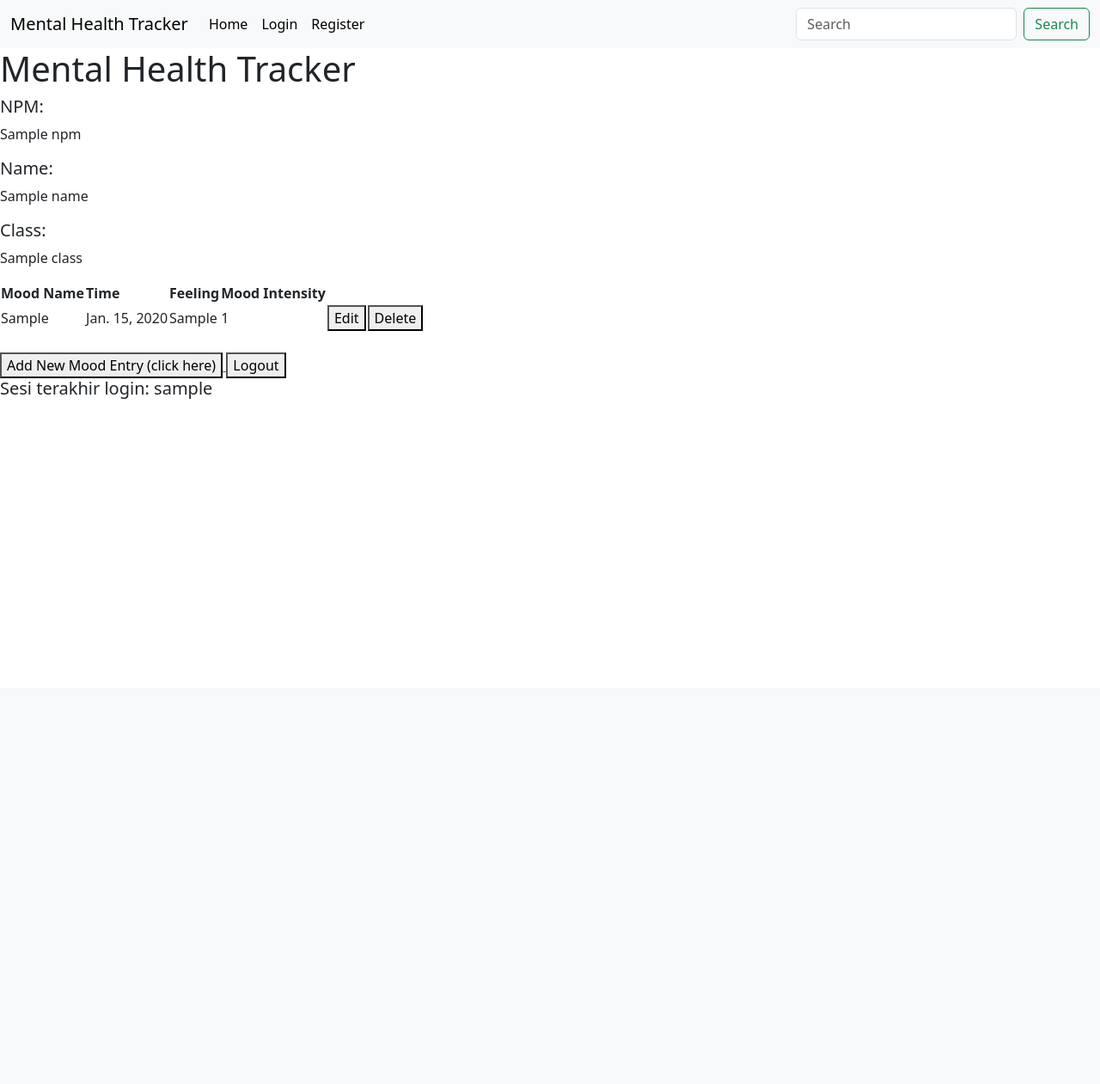
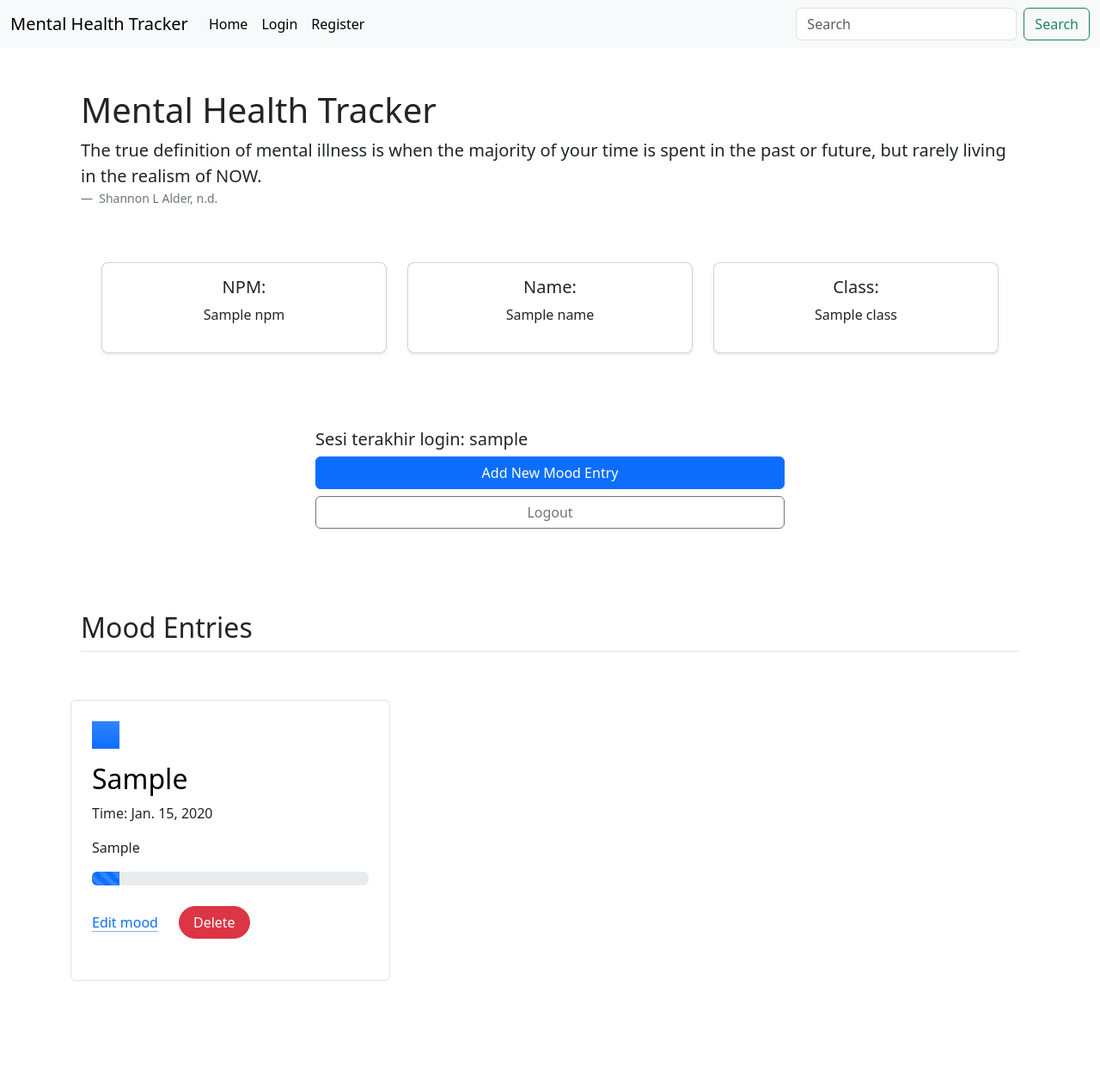
Before and after one commit to theoalll/mental-health-tracker, a Django app: template main/templates/main.html in a window 1280 px wide. Shown: the whole page at 86% size. Before the commit the page ends 464 px from the top, so only its background shows below. Run offline with Django 5.2, Linux system fonts and the light colour scheme; tables that the repository leaves empty hold one stand-in row (values such as "Sample post"); the template is opened without the code that fills it: values that come from a table or form of the project are taken from there, most other values are stand-ins (such as "Sample title", 1, 10 or a date in 2020).

Commit message:
add styling to main page

```diff
--- /dev/null
+++ b/main/templates/card_mood.html
@@ -0,0 +1,42 @@
+<div class="feature col border rounded px-4 py-4">
+    <div class="feature-icon d-inline-flex align-items-center justify-content-center text-bg-primary bg-gradient fs-2 mb-3">
+      <svg class="bi" width="1em" height="1em"><use xlink:href="#collection"></use></svg>
+    </div>
+    <h3 class="fs-2 text-body-emphasis">{{mood_entry.mood}}</h3>
+    <p>Time: {{mood_entry.time}}</p>
+    <p>{{mood_entry.feelings}}</p>
+
+    <div class="progress" role="progressbar" aria-label="Animated striped example" aria-valuenow="{{mood_entry.mood_intensity}}" aria-valuemin="0" aria-valuemax="100">
+        <div class="progress-bar progress-bar-striped progress-bar-animated" style="width:{{ mood_entry.mood_intensity }}0%" ></div>
+    </div>
+
+    <div class="hstack gap-3 py-3">
+        <a class="icon-link" href="{% url 'main:edit_mood' mood_entry.pk%}">
+            Edit mood
+        </a>
+        <div class="p-2">
+            <button type="button" class="btn btn-danger rounded-pill px-3" data-bs-toggle="modal" data-bs-target="#deleteConfirmation">
+                Delete
+            </button>
+        </div>
+
+    </div>
+</div>
+
+<div class="modal fade" id="deleteConfirmation" tabindex="-1" aria-labelledby="exampleModalLabel" aria-hidden="true">
+    <div class="modal-dialog">
+      <div class="modal-content">
+        <div class="modal-header">
+          <h1 class="modal-title fs-5" id="exampleModalLabel">Are you sure want to delete this mood?</h1>
+          <button type="button" class="btn-close" data-bs-dismiss="modal" aria-label="Close"></button>
+        </div>
+        <div class="modal-body">
+          Once deleted, the mood can't be recovered, and you will lost your precious memory together :(
+        </div>
+        <div class="modal-footer">
+          <button type="button" class="btn btn-secondary" data-bs-dismiss="modal">Cancel</button>
+          <a class="btn btn-danger rounded-pill px-3" role="button" href="{% url 'main:delete_mood' mood_entry.pk%}" type="a">Delete</a>
+        </div>
+      </div>
+    </div>
+  </div>
--- a/main/templates/main.html
+++ b/main/templates/main.html
@@ -1,68 +1,79 @@
 {% extends 'base.html' %}
 {% block content %}
 {% include 'navbar.html' %}
+{% load static %}
+<div class="container-sm px-4 py-5">
 
     <h1>Mental Health Tracker</h1>
 
+    <figure>
+        <blockquote class="blockquote">
+          <p>The true definition of mental illness is when the majority
+            of your time is spent in the past or future, but rarely living
+            in the realism of NOW.</p>
+        </blockquote>
+        <figcaption class="blockquote-footer">
+            Shannon L Alder, n.d.
+        </figcaption>
+    </figure>
+
+    <div class="row row-cols-1 row-cols-md-3 mb-3 text-center px-4 py-5">
+        <div class="col">
+            <div class="card mb-4 rounded-3 shadow-sm py-3">
                 <h5>NPM: </h5>
-<p>{{ npm }}<p>
+                <p>{{ npm }}</p>
+            </div>
+        </div>
+        <div class="col">
+            <div class="card mb-4 rounded-3 shadow-sm py-3">
                 <h5>Name: </h5>
-<p>{{ name }}<p>
+                <p>{{ name }}</p>
+            </div>
+        </div>
+        <div class="col">
+            <div class="card mb-4 rounded-3 shadow-sm py-3">
                 <h5>Class: </h5>
-<p>{{ class }}<p>
+                <p>{{ class }}</p>
+            </div>
+        </div>
+    </div>
+
+
+    <div class="col-lg-6 col-xxl-5 mx-auto">
+        <h5>Sesi terakhir login: {{ last_login }}</h5>
+        <div class="d-grid gap-2">
+            <a class="btn btn-primary" role="button" href="{% url 'main:create_mood_entry' %}">Add New Mood Entry</a>
+          <a class="btn btn-outline-secondary" role="button" href="{% url 'main:logout' %}">Logout</a>
+        </div>
+    </div>
+
 
     {% if not mood_entries %}
-<p>Belum ada data mood pada mental health tracker.</p>
+
+    <div class="vstack gap-3 text-center px-4 py-3">
+        <div class="p-2"><h5>Belum ada data mood pada mental health tracker :(</h5></div>
+        <div class="p-2"><img src="{% static 'image/mood_not_found.png' %}" alt="Sad face" style="width: 150px; height: 150px;" class="w-32 h-32 mb-4"/></div>
+      </div>
     {% else %}
-<table>
-<tr>
-    <th>Mood Name</th>
-    <th>Time</th>
-    <th>Feeling</th>
-    <th>Mood Intensity</th>
-</tr>
+
 
     {% comment %} Berikut cara memperlihatkan data mood di bawah baris ini
     {% endcomment %}
+    <div class="container px-4 py-5" id="featured-3" ></div>
+        <h2 class="pb-2 border-bottom">Mood Entries</h2>
+            <div class="row g-4 py-5 row-cols-1 row-cols-lg-3">
                 {% for mood_entry in mood_entries %}
-<tr>
-    <td>{{mood_entry.mood}}</td>
-    <td>{{mood_entry.time}}</td>
-    <td>{{mood_entry.feelings}}</td>
-    <td>{{mood_entry.mood_intensity}}</td>
-    <td>
-        <!-- membangun URL dengan menambahkan primary key (pk) dari objek mood_entry sebagai parameter -->
-        <a href="{% url 'main:edit_mood' mood_entry.pk %}">
-            <button>
-                Edit
-            </button>
-        </a>
-    </td>
-    <td>
-        <!-- membangun URL dengan menambahkan primary key (pk) dari objek mood_entry sebagai parameter -->
-        <a href="{% url 'main:delete_mood' mood_entry.pk %}">
-            <button>
-                Delete
-            </button>
-        </a>
-    </td>
-</tr>
+                    {% include 'card_mood.html' with mood_entry=mood_entry %}
                 {% endfor %}
-</table>
+            </div>
+    </div>
+
     {% endif %}
 
     <br />
 
-<a href="{% url 'main:create_mood_entry' %}">
-<button>Add New Mood Entry (click here)</button>
-</a>
 
-<!-- {% url 'main:logout' %} digunakan untuk mengarah ke URL secara dinamis berdasarkan app_name dan name yang sudah didefinisikan di urls.py -->
-<!-- url 'app_name:view_name' -->
-<a href="{% url 'main:logout' %}">
-    <button>Logout</button>
-</a>
+</div>
 
-<h5>Sesi terakhir login: {{ last_login }}</h5>
 
 {% endblock content %}
--- /dev/null
+++ b/static/css/global.css
@@ -0,0 +1,20 @@
+.form-style form input, form textarea, form select {
+    width: 100%;
+    padding: 0.5rem;
+    border: 2px solid #bcbcbc;
+    border-radius: 0.375rem;
+}
+.form-style form input:focus, form textarea:focus, form select:focus {
+    outline: none;
+    border-color: #674ea7;
+    box-shadow: 0 0 0 3px #674ea7;
+}
+@keyframes shine {
+    0% { background-position: -200% 0; }
+    100% { background-position: 200% 0; }
+}
+.animate-shine {
+    background: linear-gradient(120deg, rgba(255, 255, 255, 0.3), rgba(255, 255, 255, 0.1) 50%, rgba(255, 255, 255, 0.3));
+    background-size: 200% 100%;
+    animation: shine 3s infinite;
+}
--- a/templates/base.html
+++ b/templates/base.html
@@ -5,6 +5,7 @@
     {% block meta %}
         <meta charset="UTF-8" />
         <meta name="viewport" content="width=device-width, initial-scale=1">
+        <link rel="stylesheet" href="{% static 'css/global.css' %}"/>
     {% endblock meta %}
 
     <!-- CSS -->
@@ -21,6 +22,8 @@
 
 
   <body>
+    <div class="grid gap-3">
     {% block content %} {% endblock content %}
+    </div>
   </body>
 </html>
```
Also changed, not shown: main/templates/edit_mood.html (+17 -6 lines), main/templates/popup.html (added, +17 -0 lines), static/image/arrow-right-short.svg (added), static/image/mood_not_found.png (added). Lines whose indentation alone changed are shown as unchanged.
